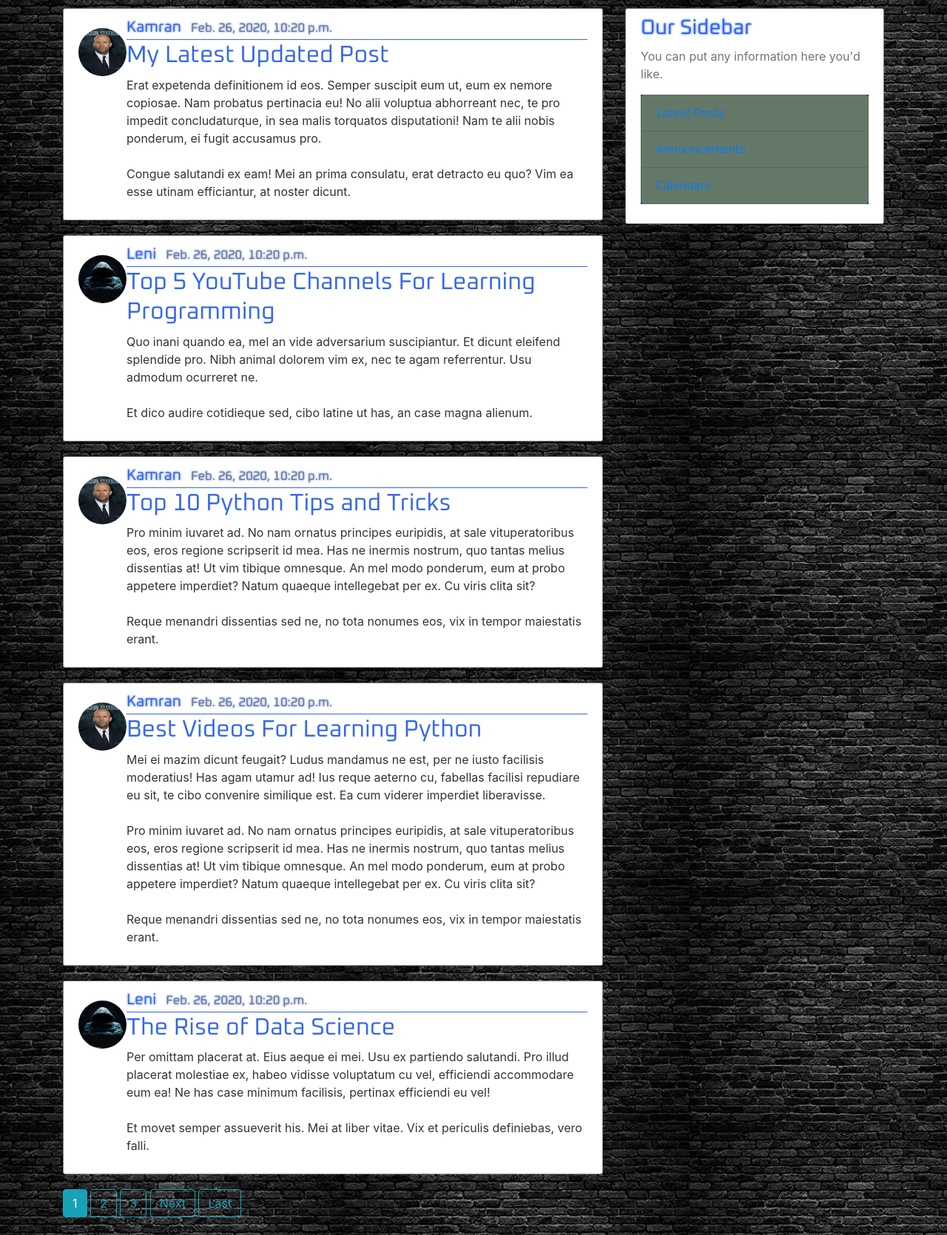
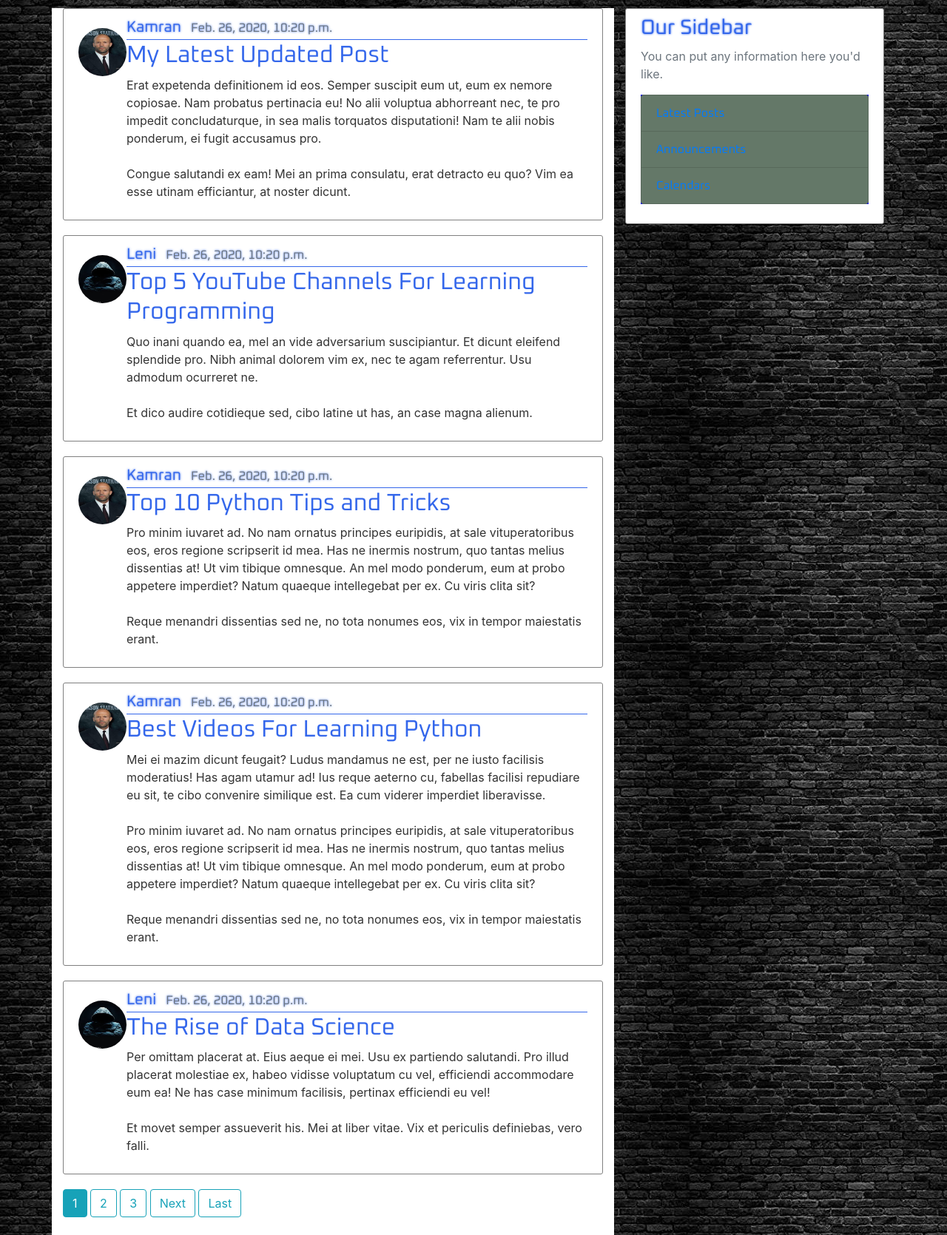
Before and after one commit to MyIsaak/kama, a Django app: page / in a window 1280 px wide. Shown: the part 69-1739 px from the top of the page at 74% size. Run offline with Django 3.2, Linux system fonts and the light colour scheme; data comes from the database, SQL or seed files in the repository; some libraries are stand-ins or nearby versions; some web fonts are replaced.

Commit message:
Make password prompt visible

```diff
--- a/blog/templates/blog/base.html
+++ b/blog/templates/blog/base.html
@@ -51,7 +51,7 @@
 	</header>
 	<main role="main" class="container">
 	  <div class="row">
-	    <div class="col-md-8">
+	    <div class="col-md-8" style="background: white;">
 	      {%if messages%}
 	      {%for message in messages%}
 	      <div class= 'alert alert-{{messege.tags}}'>
```
